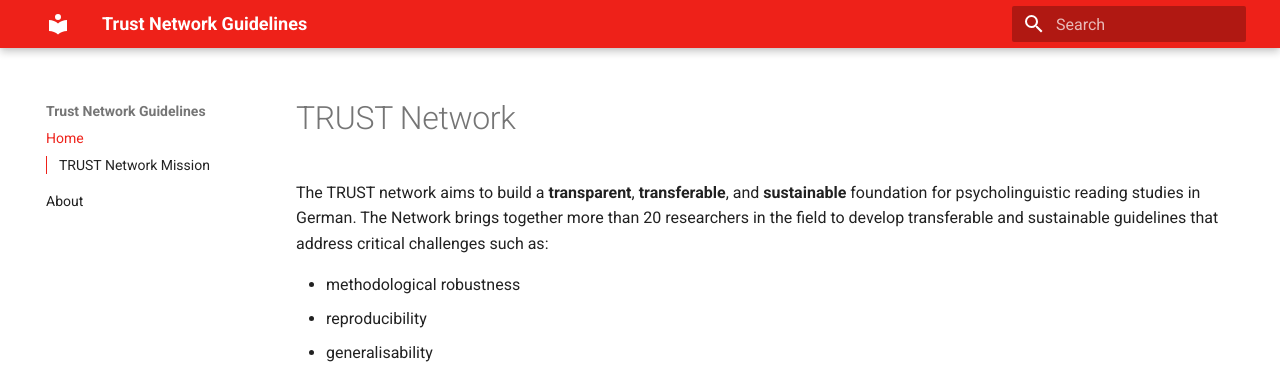
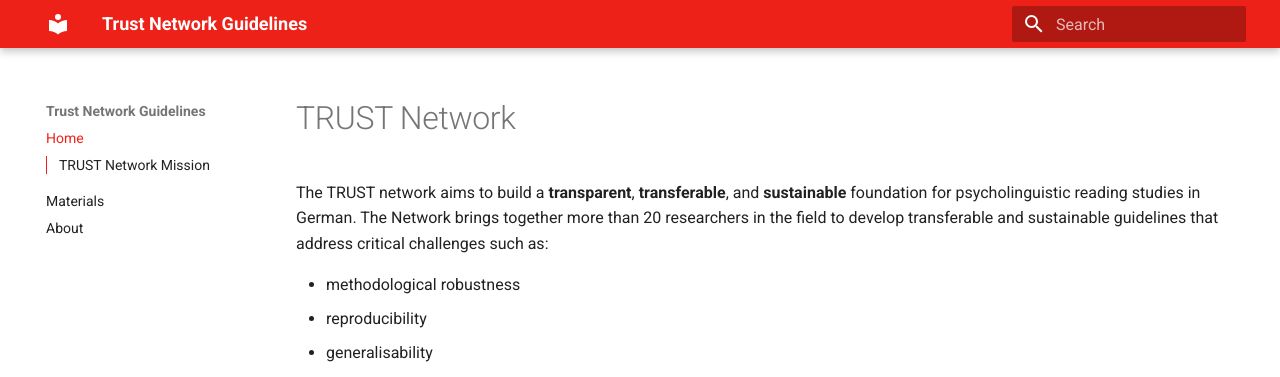
Before and after one commit to cwdeee/trust-network-guidelines, an MkDocs documentation site: the page built from docs/index.md, in a window 1280 px wide. Shown: the top 377 px of the page. Built offline with MkDocs 1.6.1 and Material for MkDocs 9.7.7, drawn with Linux system fonts in a browser that asks for light colours.

Commit message:
Update mkdocs.yml

```diff
--- a/mkdocs.yml
+++ b/mkdocs.yml
@@ -20,4 +20,5 @@ extra_css:
   - stylesheets/extra.css
 nav:
   - Home: index.md
+  - Materials: materials.md
   - About: about.md
```
